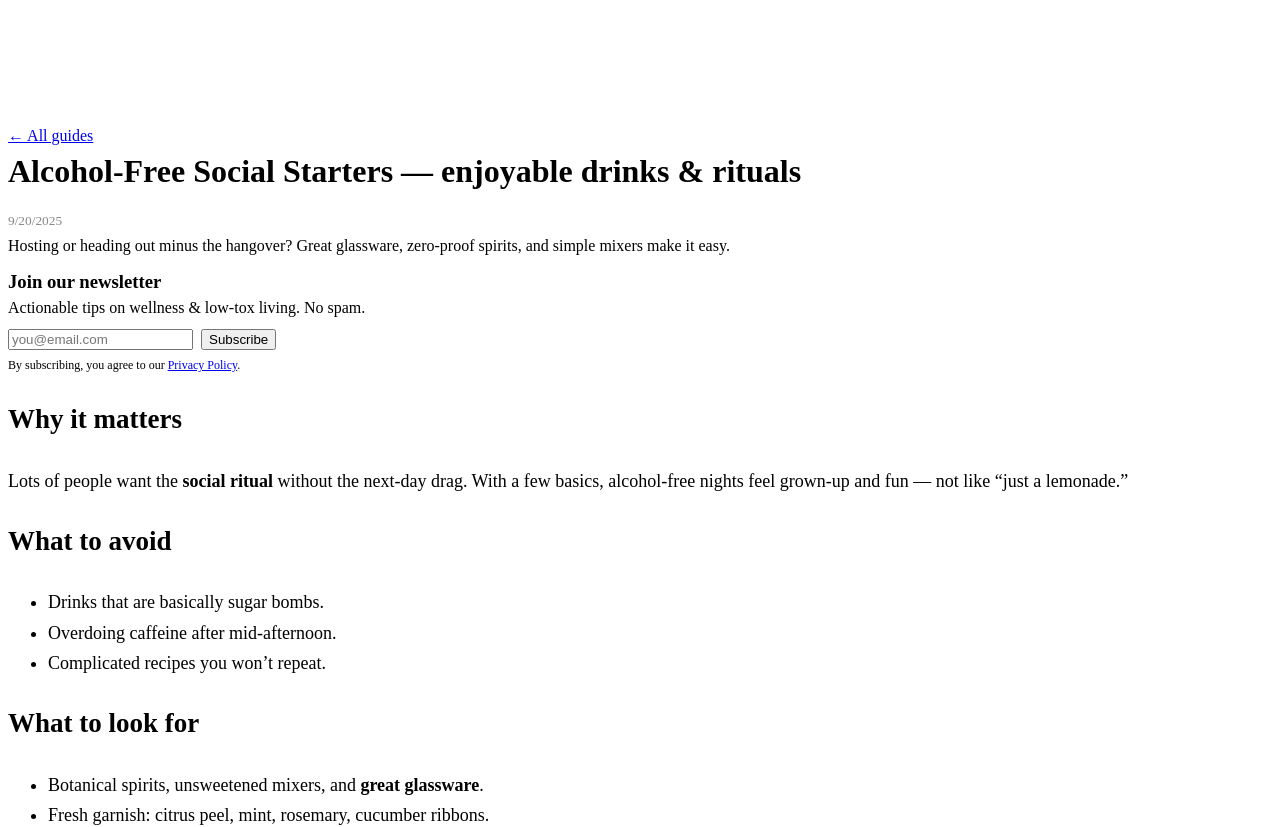
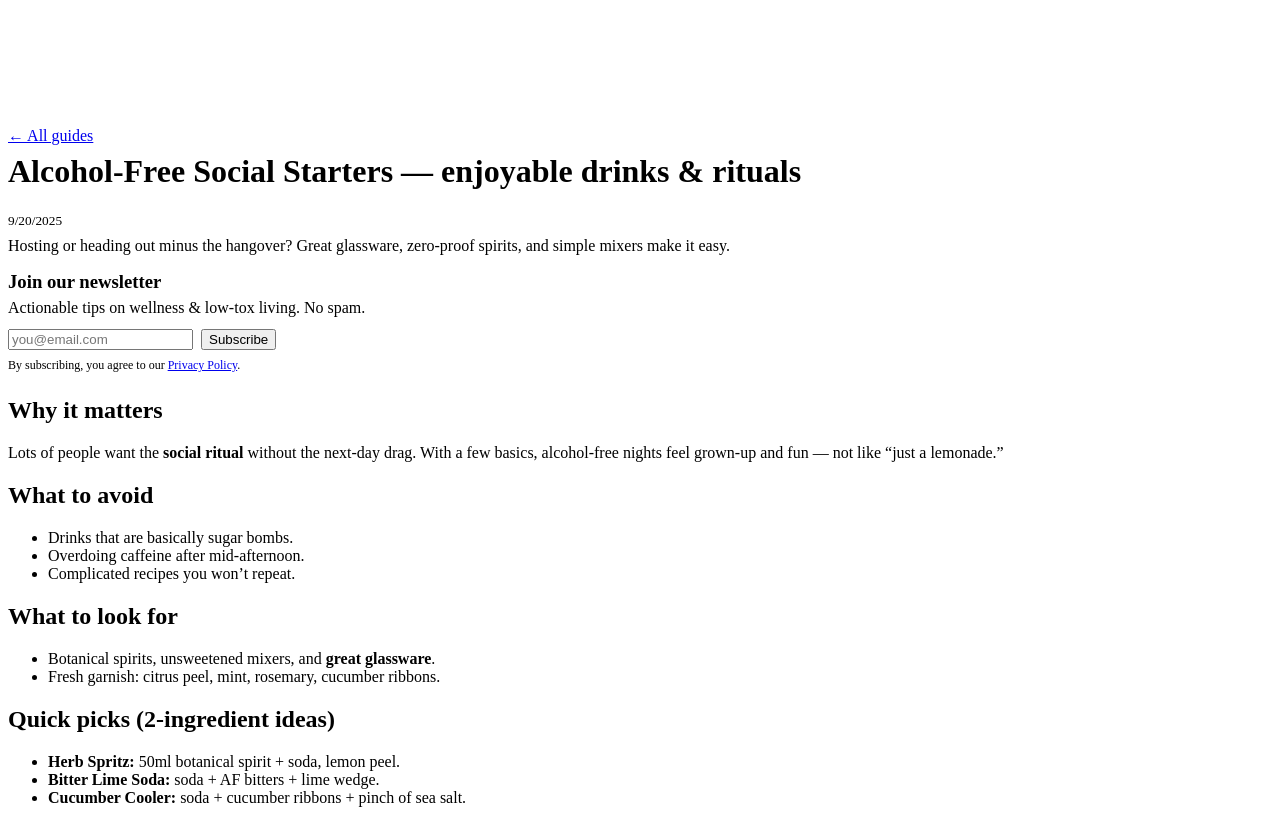
Before and after one commit to dariosandison/Eco---Holistic, a Next.js app: page /guides/alcohol-free-social-starters in a window 1280 px wide. Shown: the part 2960-3787 px from the top of the page. Built offline with nearby package versions, Linux system fonts and the light colour scheme.

Commit message:
Update [slug].js

```diff
--- a/pages/guides/[slug].js
+++ b/pages/guides/[slug].js
@@ -22,18 +22,15 @@ export async function getStaticProps({ params }) {
 
 export default function GuidePage({ doc, html }) {
   return (
-    <div>
+    <>
       <p style={{ margin: 0 }}><Link href="/guides">← All guides</Link></p>
       <h1 style={{ marginTop: 8 }}>{doc.title || doc.slug}</h1>
-      {doc.date && <small style={{ color: '#888' }}>{new Date(doc.date).toLocaleDateString()}</small>}
-      {doc.excerpt && <p style={{ marginTop: 8 }}>{doc.excerpt}</p>}
+      {doc.date && <small style={{ color: 'var(--muted)' }}>{new Date(doc.date).toLocaleDateString()}</small>}
+      {doc.excerpt && <p style={{ marginTop: 8, color: 'var(--muted)' }}>{doc.excerpt}</p>}
 
       <Newsletter compact />
 
-      <article
-        style={{ marginTop: 24, lineHeight: 1.7, fontSize: 18 }}
-        dangerouslySetInnerHTML={{ __html: html }}
-      />
-    </div>
+      <article className="prose" style={{ marginTop: 24 }} dangerouslySetInnerHTML={{ __html: html }} />
+    </>
   );
 }
```
